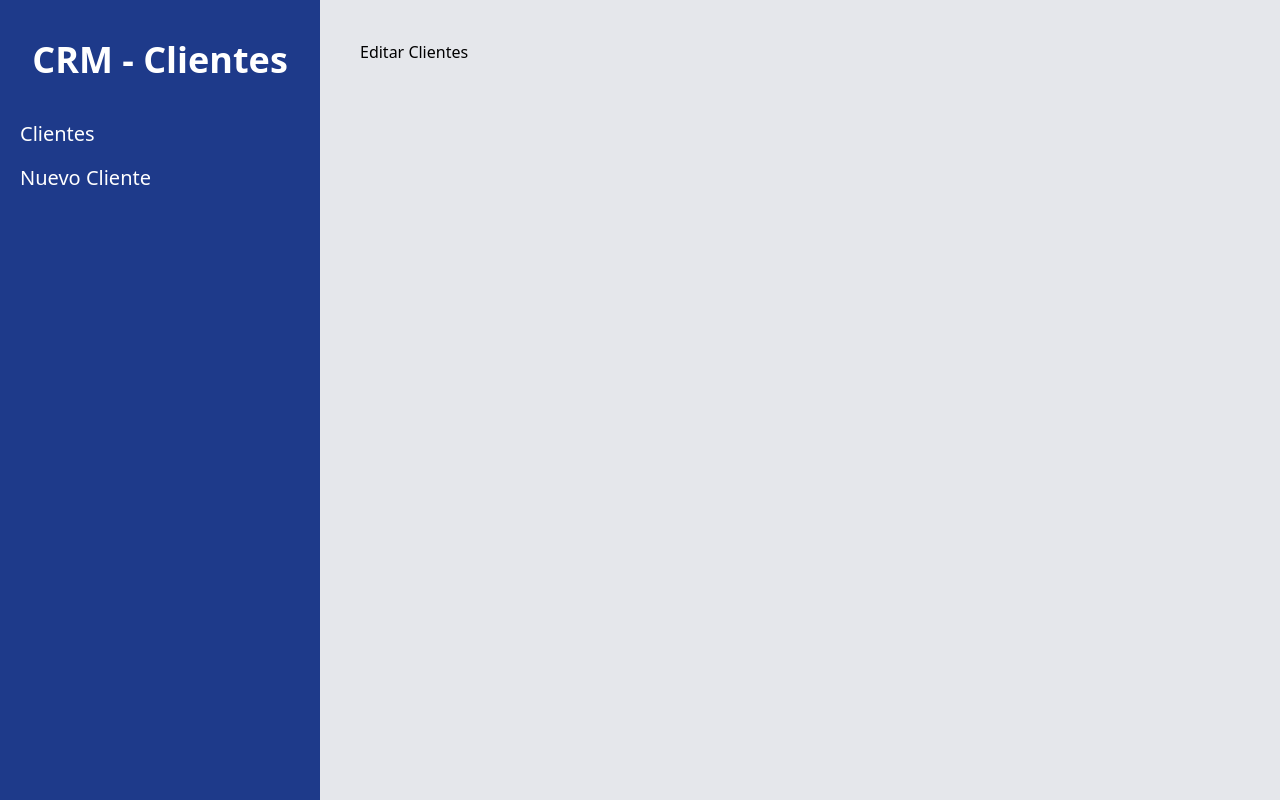
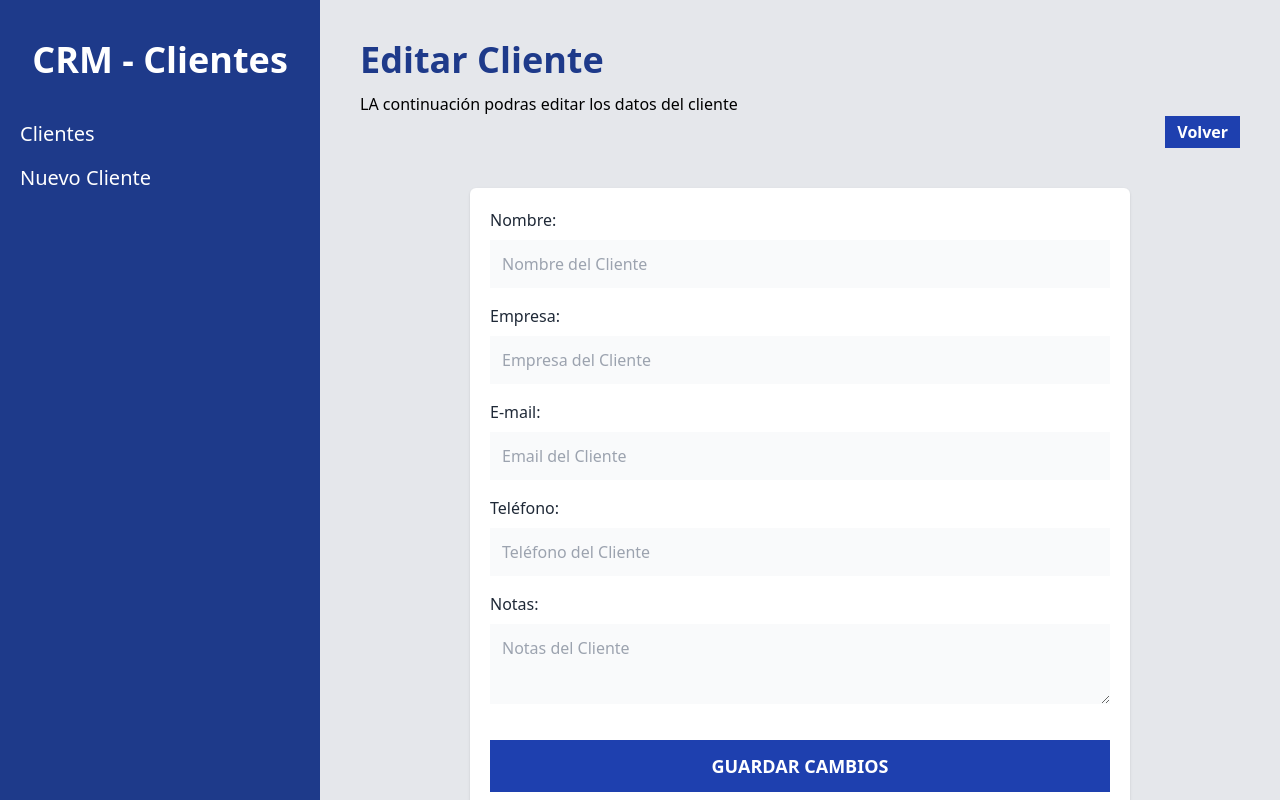
Before and after one commit to Lindapazw/crm-react, a React (Vite) app: page /clientes/1/editar in a window 1280 px wide. Built offline with nearby package versions, Linux system fonts and the light colour scheme; data requests are answered from the project's data file.

Commit message:
add formulario de edicion

```diff
--- a/src/pages/EditarClientes.jsx
+++ b/src/pages/EditarClientes.jsx
@@ -1,4 +1,6 @@
+import { Form, useNavigate, useLoaderData} from "react-router-dom";
 import { obtenerCliente } from "../data/Clientes";
+import Formulario from "../components/Formulario";
 
 export async function loader({params}) {
     const cliente = await obtenerCliente(params.clienteId);
@@ -12,9 +14,27 @@
 }
 
 function EditarClientes() {
+
+    const navigate = useNavigate();
+    const cliente = useLoaderData();
+    console.log(cliente);
+
     return (
         <div>
-            Editar Clientes
+            <h1 className="font-black text-4xl text-blue-900">Editar Cliente</h1>
+            <p className="mt-3">LA continuación podras editar los datos del cliente</p>
+
+            <div className="flex justify-end">
+                <button className="bg-blue-800 text-white px-3 py-1 font-bold" onClick={() => navigate('/')}>Volver</button>
+            </div>
+
+            <div className="bg-white shadow rounded-md md:w-3/4 mx-auto p-5 scroll-py-10 mt-10">
+                {/* {errores?.length && errores.map( (error, i) => <Error key={i}>{error}</Error> )} */}
+                <Form method='POST' noValidate>
+                    <Formulario cliente={cliente}/>
+                    <input className="mt-5 w-full bg-blue-800 p-3 uppercase font-bold text-white text-lg" type="submit" value="Guardar cambios"/>
+                </Form>
+            </div>
         </div>
     )
 }
```
